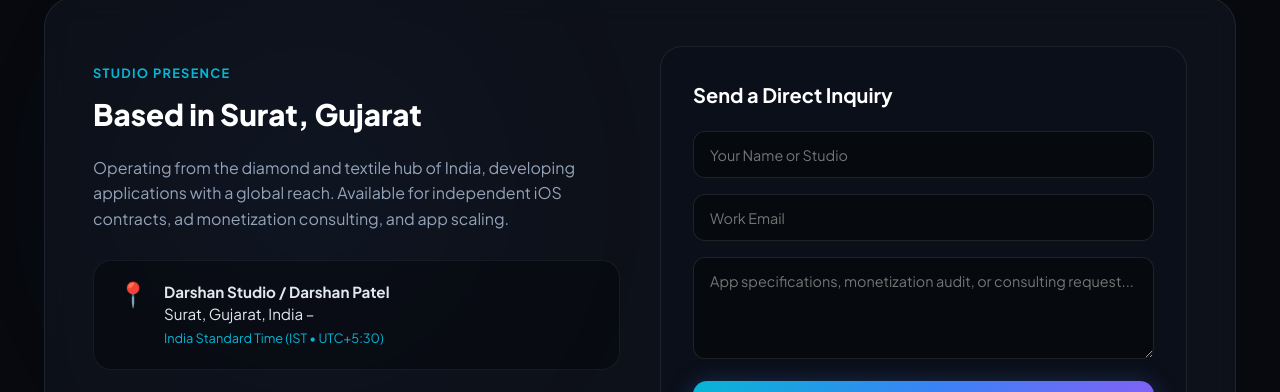
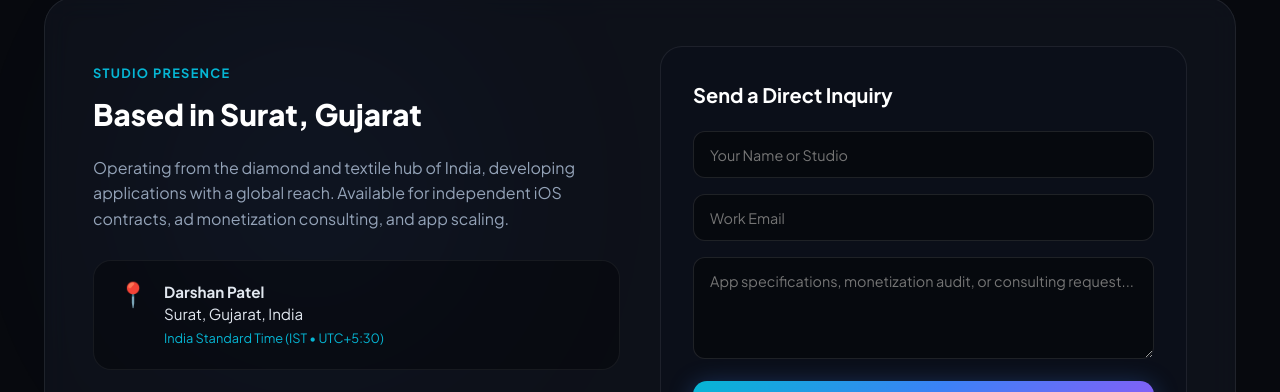
Before and after one commit to DarshanPatel-dev/DarshanPatel-dev.github.io, a plain HTML site: page index.html in a window 1280 px wide. Shown: the part 3621-4013 px from the top of the page. Drawn offline with Linux system fonts and the light colour scheme.

Commit message:
Update address card name and formatting

```diff
--- a/index.html
+++ b/index.html
@@ -1270,8 +1270,8 @@
           <div class="address-card">
             <div class="address-pin">📍</div>
             <div class="address-text">
-              <strong>Darshan Studio / Darshan Patel</strong><br>
-              Surat, Gujarat, India &ndash;<br>
+              <strong>Darshan Patel</strong><br>
+              Surat, Gujarat, India<br>
               <span style="font-size: 0.8rem; color: var(--accent-cyan);">India Standard Time (IST &bull; UTC+5:30)</span>
             </div>
           </div>
```
